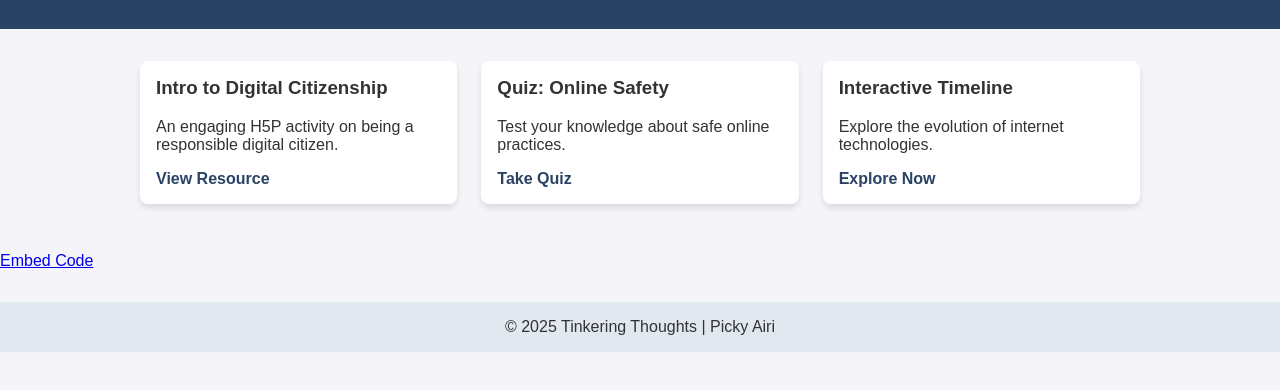
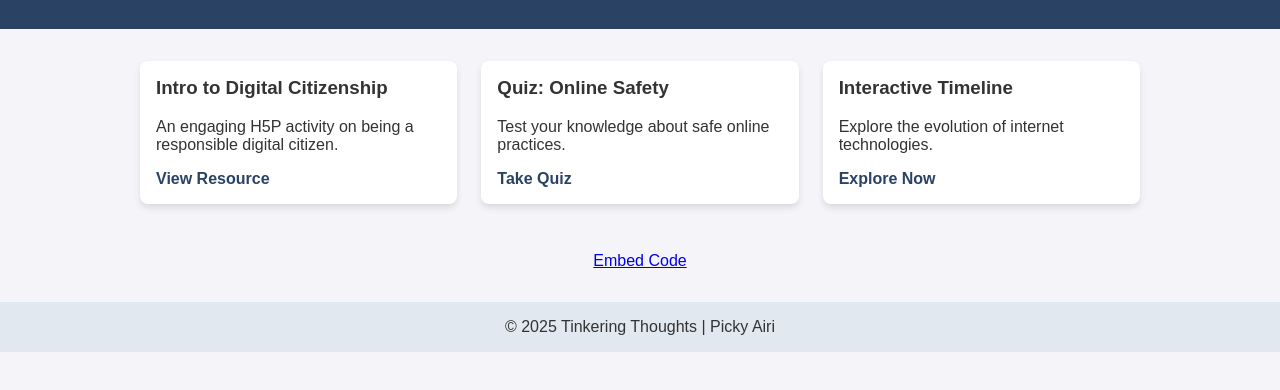
Before and after one commit to pairi88/h5p-projecthostsite, a plain HTML site: page index.html in a window 1280 px wide. Shown: the part 90-480 px from the top of the page. Drawn offline with Linux system fonts and the light colour scheme.

Commit message:
Update index.html

```diff
--- a/index.html
+++ b/index.html
@@ -92,7 +92,7 @@
       </div>
     </section>
   </div>
-<p><a href="/h5p-projecthostsite/embedcode.html">Embed Code</a></p>
+<p align="center"><a href="/h5p-projecthostsite/embedcode.html">Embed Code</a></p>
   <footer>
     &copy; 2025 Tinkering Thoughts | Picky Airi
   </footer>
```
